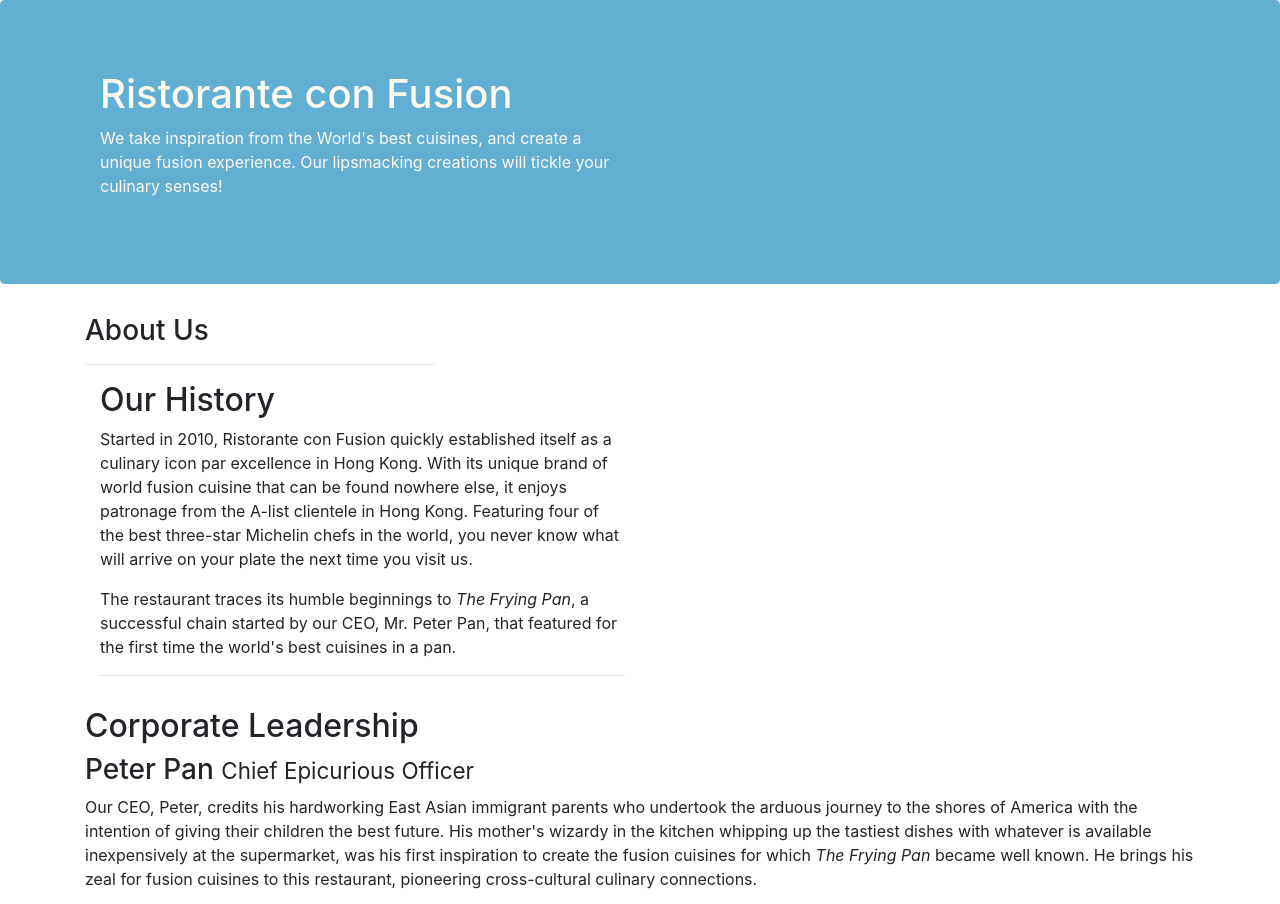
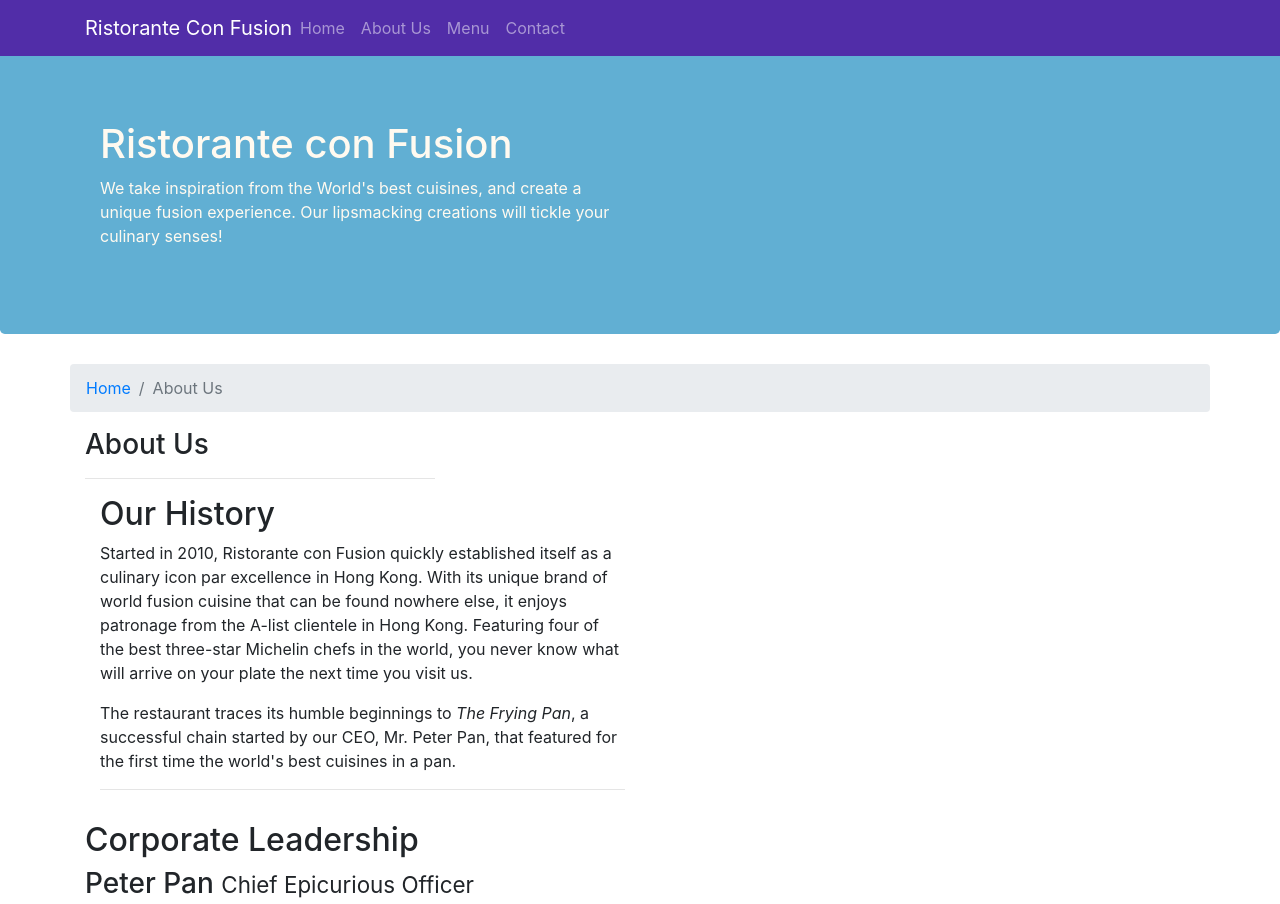
Before and after one commit to aryabhat1/web_project_2, a website: page aboutus.html in a window 1280 px wide. Shown: the top 904 px of the page. Drawn offline with nearby package versions, Linux system fonts and the light colour scheme.

Commit message:
Navbar and Breadcrumbs

```diff
--- a/aboutus.html
+++ b/aboutus.html
@@ -13,6 +13,26 @@
 </head>
 
 <body>
+    <nav class="navbar navbar-dark navbar-expand-sm fixed-top">
+        <div class="container">
+            <button class="navbar-toggler type="button" data-toggle="collapse" data-target="#Navbar">
+            <span class="navbar-toggler-icon"></span>
+            </button>
+            <a class="navbar-brand mr-auto" href="./index.html">Ristorante Con Fusion</a>
+            <div class="collapse navbar-collapse" id="Navbar">
+                <ul class="navbar-nav mr-auto">
+                    <li class="nav-item"><a class="nav-link" href="./index.html">Home</a></li>
+                    <li class="nav-item" active><a class="nav-link" href="./aboutus.html">About Us</a></li>
+                    <li class="nav-item"><a class="nav-link" href="#">Menu</a></li>
+                    <li class="nav-item"><a class="nav-link" href="#">Contact</a></li>
+
+                </ul>
+
+            </div>
+
+        </div>
+    </nav>
+
 
     <header class="jumbotron">
         <div class="container">
@@ -30,6 +50,10 @@
     <div class="aboutus">
         <div class="container">
             <div class="row">
+                <ol class="col-12 breadcrumb">
+                    <li class="breadcrumb-item"><a href="./index.html">Home</a></li>
+                    <li class="breadcrumb-item active">About Us</li>
+                </ol>
                 <div class="col-12 col-sm-4 order-sm-last col-sm-3">
                     <h3>About Us</h3>
                     <hr>
@@ -95,8 +119,8 @@
                 <div class="col-4 offset-1 col-sm-2">
                     <h5>Links</h5>
                     <ul class="list-unstyled">
-                        <li><a href="#">Home</a></li>
-                        <li><a href="#">About</a></li>
+                        <li><a href="./index.html">Home</a></li>
+                        <li><a href="./aboutus.html">About</a></li>
                         <li><a href="#">Menu</a></li>
                         <li><a href="#">Contact</a></li>
                     </ul>
--- a/css/styles.css
+++ b/css/styles.css
@@ -25,6 +25,14 @@
     margin: 0px;
     color:rgb(63, 228, 57) ;
 }
+body{
+    padding: 50px 0px 0px 0px;
+    z-index: 0;
+}
+
+.navbar-dark{
+    background-color: #512DA8;
+}
 .aboutus{
     padding-top: 30px;
     margin: 0px;
```
Also changed, not shown: index.html (+20 -1 lines).
